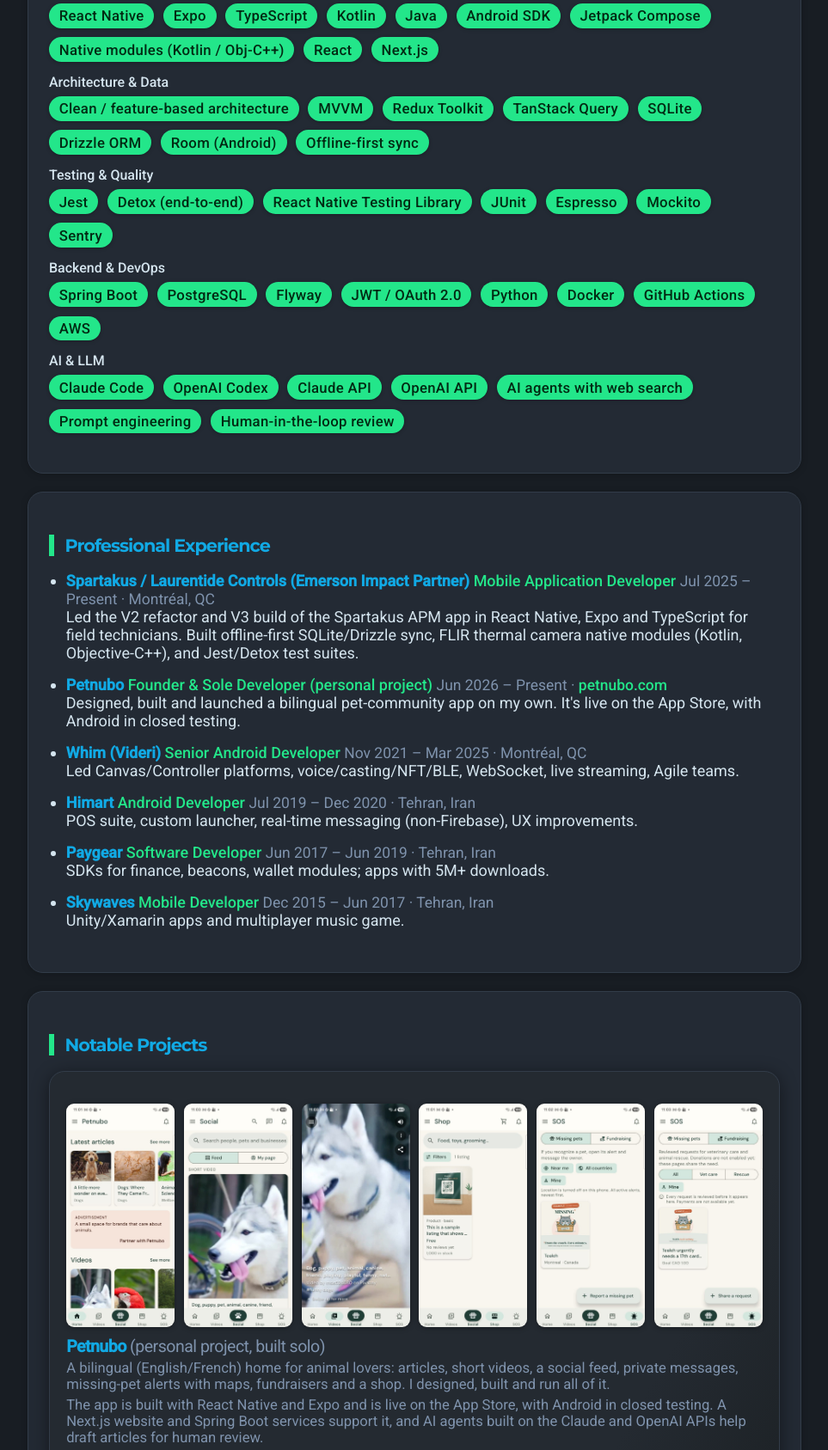
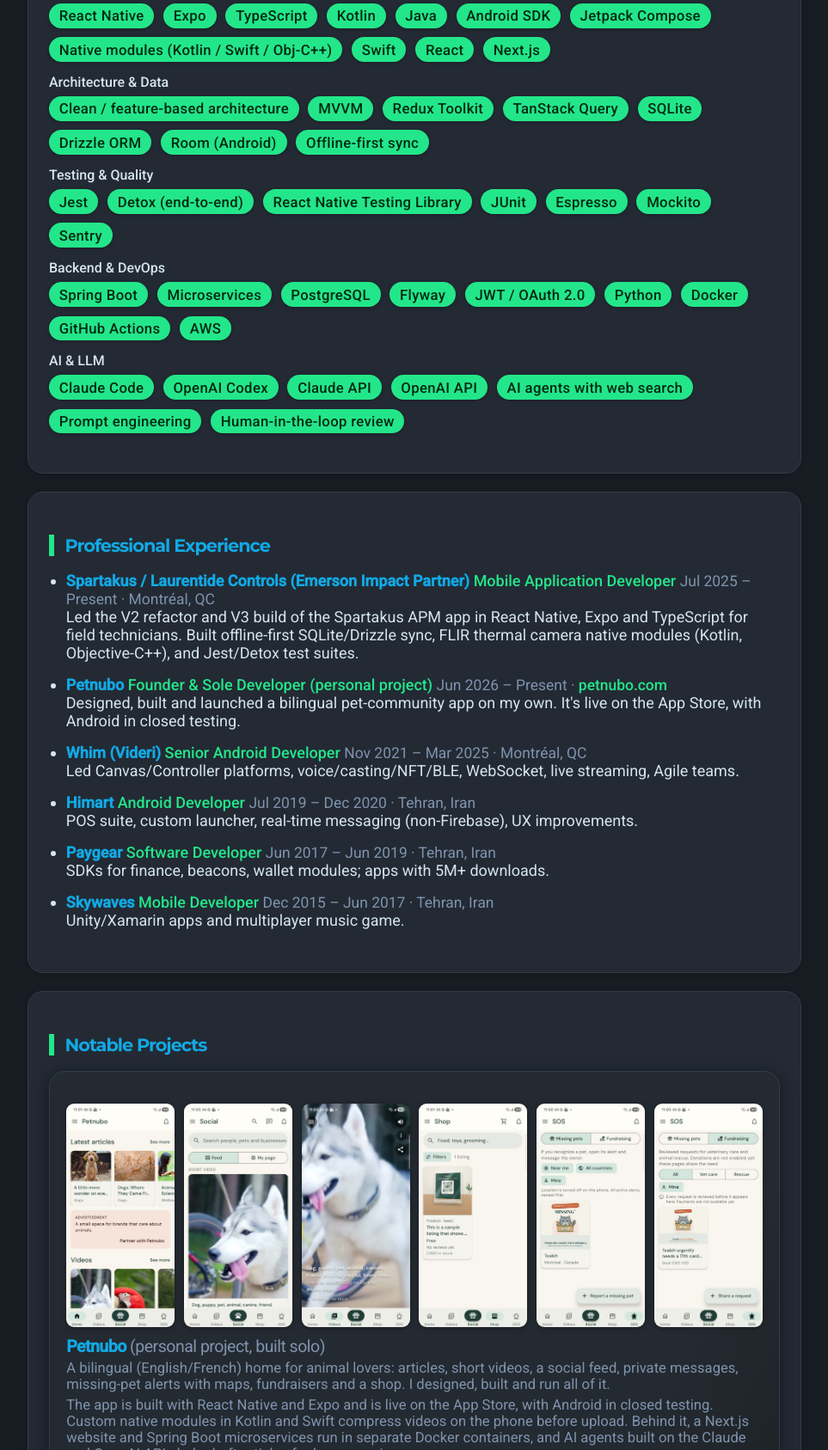
Before and after one commit to akhoeini/akhoeini.github.io, a plain HTML site: page index.html in a window 1280 px wide. Shown: the part 805-2492 px from the top of the page at 86% size, without its empty margins (158-1121 px from the left). Drawn offline with Linux system fonts and the light colour scheme.

Commit message:
Add Swift video module and Docker microservices, remove GitHub link
Co-Authored-By: Claude Opus 5.5 <noreply@anthropic.com>

```diff
--- a/index.html
+++ b/index.html
@@ -569,9 +569,6 @@ document.addEventListener('DOMContentLoaded', function() {
         <i class="fab fa-linkedin"></i> LinkedIn
       </a>
 
-      <a href="https://github.com/akhoeini" target="_blank">
-        <i class="fab fa-github"></i> GitHub
-      </a>
       <a href="https://petnubo.com" target="_blank" rel="noopener">
         <i class="fas fa-paw"></i> Petnubo
       </a>
@@ -597,7 +594,7 @@ document.addEventListener('DOMContentLoaded', function() {
         <div class="stack"><span class="tag">React Native</span><span class="tag">Expo</span><span
             class="tag">TypeScript</span><span class="tag">Kotlin</span><span class="tag">Java</span><span
             class="tag">Android SDK</span><span class="tag">Jetpack Compose</span><span class="tag">Native
-            modules (Kotlin / Obj-C++)</span><span class="tag">React</span><span class="tag">Next.js</span></div>
+            modules (Kotlin / Swift / Obj-C++)</span><span class="tag">Swift</span><span class="tag">React</span><span class="tag">Next.js</span></div>
       </div>
       <div class="skill-group">
         <h3>Architecture &amp; Data</h3>
@@ -614,7 +611,7 @@ document.addEventListener('DOMContentLoaded', function() {
       </div>
       <div class="skill-group">
         <h3>Backend &amp; DevOps</h3>
-        <div class="stack"><span class="tag">Spring Boot</span><span class="tag">PostgreSQL</span><span
+        <div class="stack"><span class="tag">Spring Boot</span><span class="tag">Microservices</span><span class="tag">PostgreSQL</span><span
             class="tag">Flyway</span><span class="tag">JWT / OAuth 2.0</span><span class="tag">Python</span><span
             class="tag">Docker</span><span class="tag">GitHub Actions</span><span class="tag">AWS</span></div>
       </div>
@@ -687,8 +684,9 @@ document.addEventListener('DOMContentLoaded', function() {
         <p>A bilingual (English/French) home for animal lovers: articles, short videos, a social feed, private
           messages, missing-pet alerts with maps, fundraisers and a shop. I designed, built and run all of it.</p>
         <p>The app is built with React Native and Expo and is live on the App Store, with Android in closed testing.
-          A Next.js website and Spring Boot services support it, and AI agents built on the Claude and OpenAI APIs
-          help draft articles for human review.</p>
+          Custom native modules in Kotlin and Swift compress videos on the phone before upload. Behind it, a
+          Next.js website and Spring Boot microservices run in separate Docker containers, and AI agents built on
+          the Claude and OpenAI APIs help draft articles for human review.</p>
         <div class="project-links">
           <a href="https://petnubo.com" target="_blank" rel="noopener"><i class="fas fa-globe"></i> petnubo.com</a>
           <a href="https://apps.apple.com/us/app/petnubo/id6835171166" target="_blank"
```
